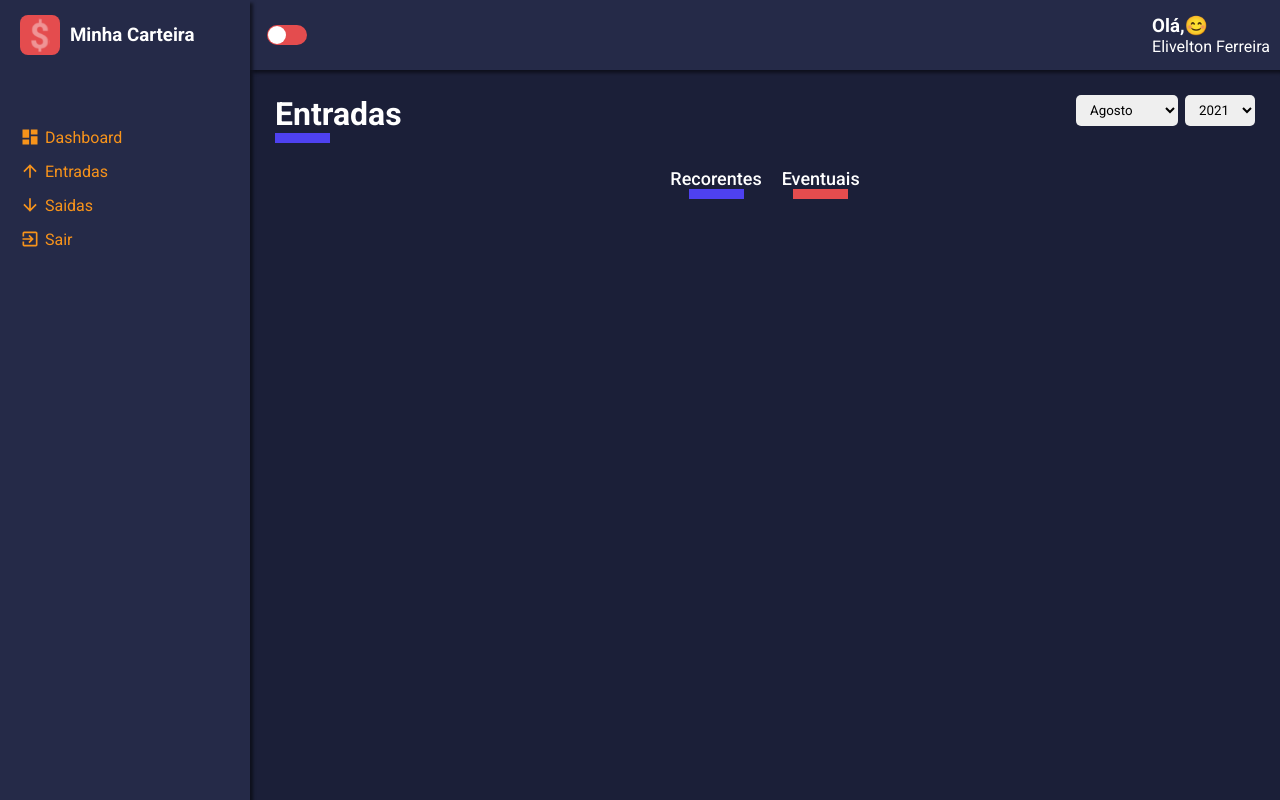
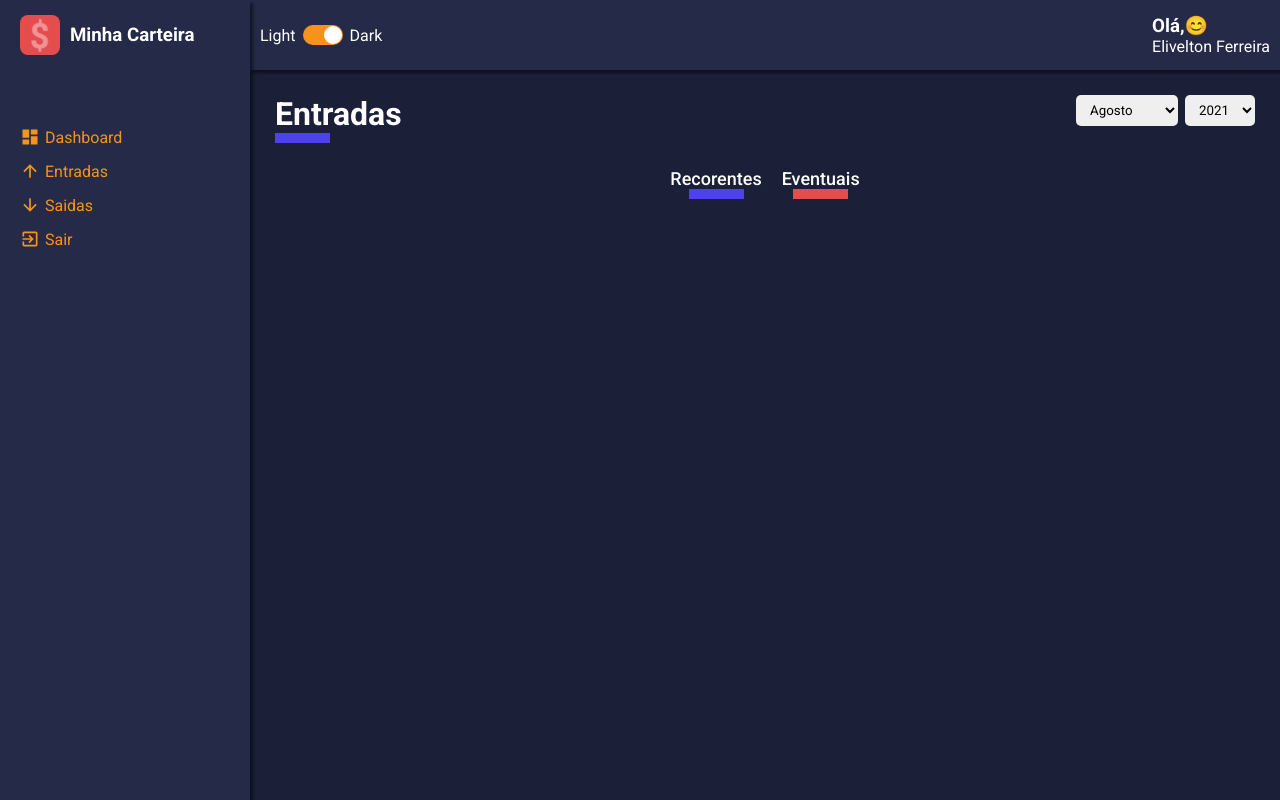
Before and after one commit to eliveltonsf/my-wallet, a React (Create React App) app: page /list/entry-balance in a window 1280 px wide. Built offline with nearby package versions, Linux system fonts and the light colour scheme.

Commit message:
feat: using toggle component to switch themes

```diff
--- a/src/components/MainHeader/index.tsx
+++ b/src/components/MainHeader/index.tsx
@@ -1,6 +1,8 @@
-import React, { useMemo } from 'react';
+import React, { useMemo, useState } from 'react';
 
 import emojis from '../../utils/emojis'
+
+import {useTheme} from '../../hooks/theme'
 
 import Toggle from "../Toggle";
 
@@ -13,15 +15,28 @@ import {
 
 const MainHeader: React.FC = () => {
 
+  const {toggleTheme, theme} = useTheme();
+
+  const [darkTheme, setDarkTheme] = useState(()=> theme.title === 'dark' ? true : false)
+
   const emoji = useMemo(() => {
     const indice = Math.floor(Math.random() * emojis.length);
     return emojis[indice]
   }, []);
 
+  const  handleChangeTheme = () => {
+    setDarkTheme(!darkTheme);
+    toggleTheme();
+  }
 
   return (
     <Container>
-      <Toggle />
+      <Toggle
+      labelLeft="Light"
+      labelRight="Dark"
+      checked={darkTheme}
+      onChange={handleChangeTheme}
+      />
 
       <Profile>
         <Welcome>Olá,{emoji}</Welcome>
```
